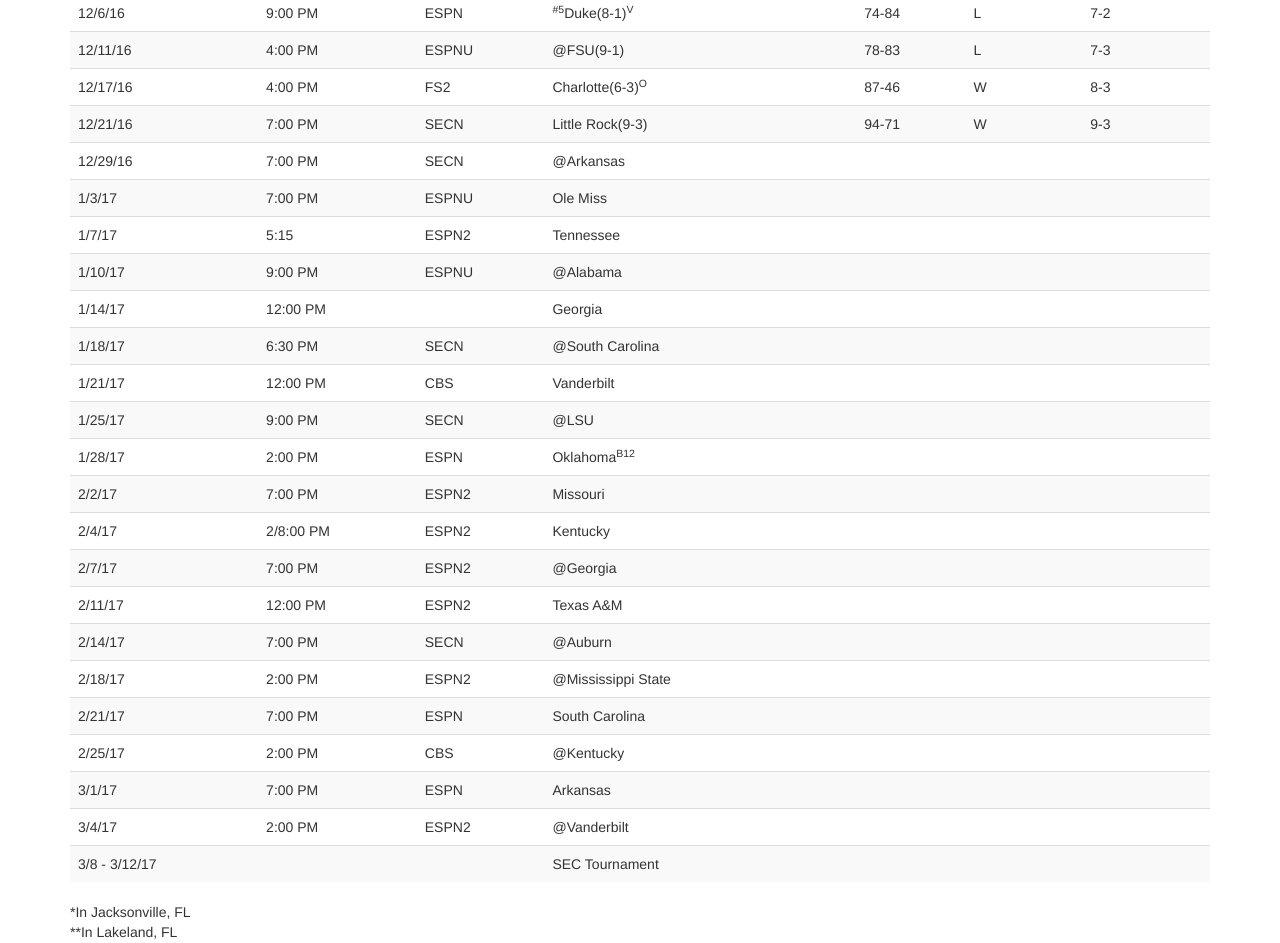
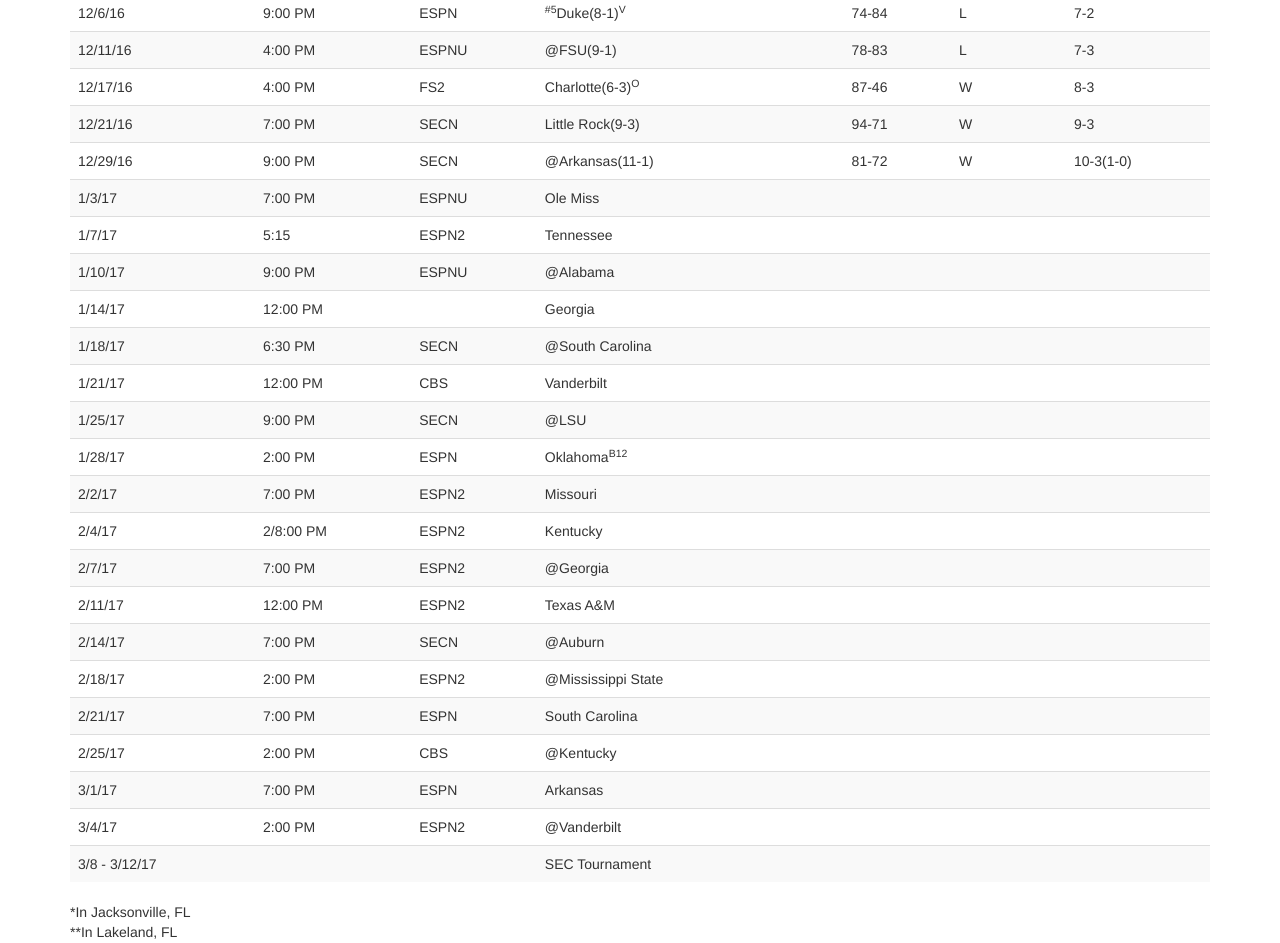
Before and after one commit to Orlandohmor84/gatorsbball, a website: page src/index.html in a window 1280 px wide. Shown: the part 773-1716 px from the top of the page. Drawn offline with nearby package versions, Linux system fonts and the light colour scheme.

Commit message:
Game Update

```diff
--- a/src/index.html
+++ b/src/index.html
@@ -184,12 +184,12 @@
         		</tr>
         		<tr>
             		<td>12/29/16</td>
-            		<td>7:00 PM</td>
+            		<td>9:00 PM</td>
             		<td>SECN</td>
-            		<td>&#64;Arkansas</td>
-            		<td></td>
-            		<td></td>
-            		<td></td>
+            		<td>&#64;Arkansas(11-1)</td>
+            		<td>81-72</td>
+            		<td>W</td>
+            		<td>10-3(1-0)</td>
         		</tr>
         		<tr>
             		<td>1/3/17</td>
```
Also changed, not shown: package.json (added, +48 -0 lines), serverBuild.js (added, +10 -0 lines), serverLive.js (added, +15 -0 lines), 1 other file.
